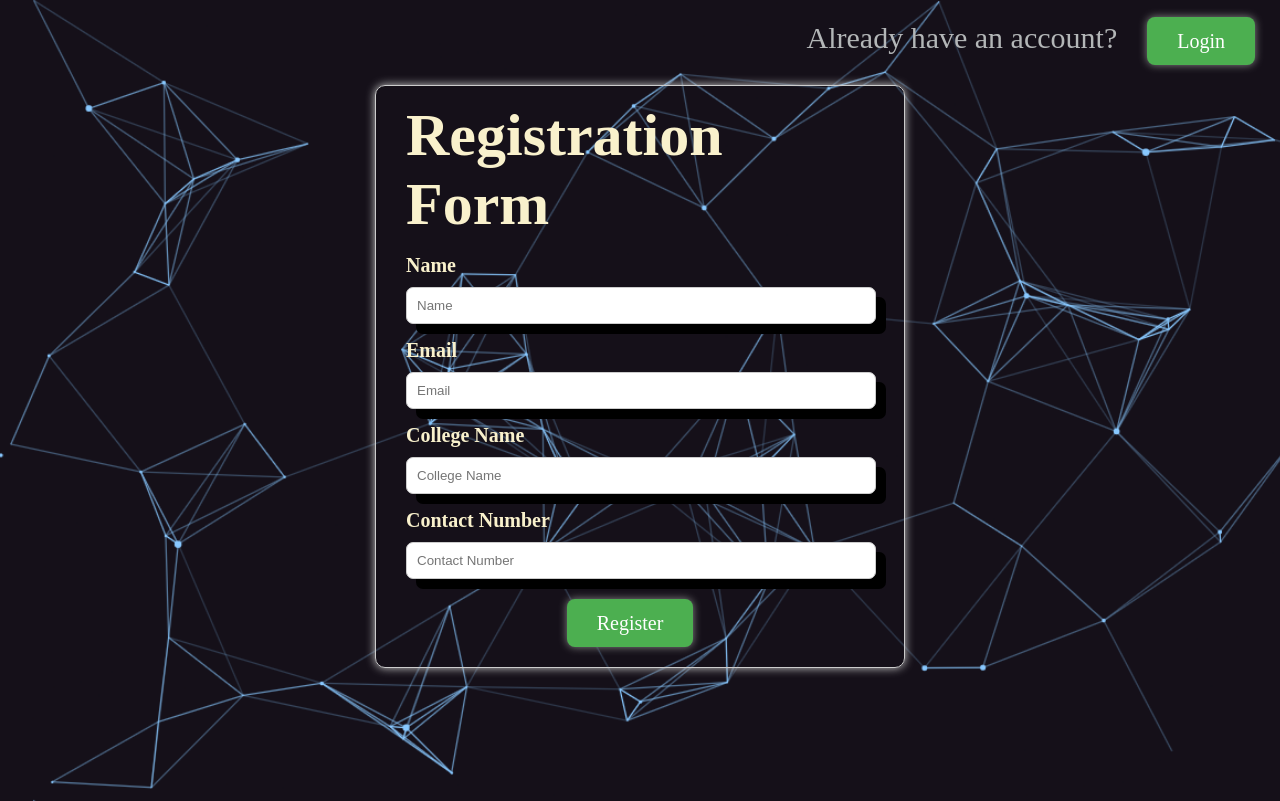
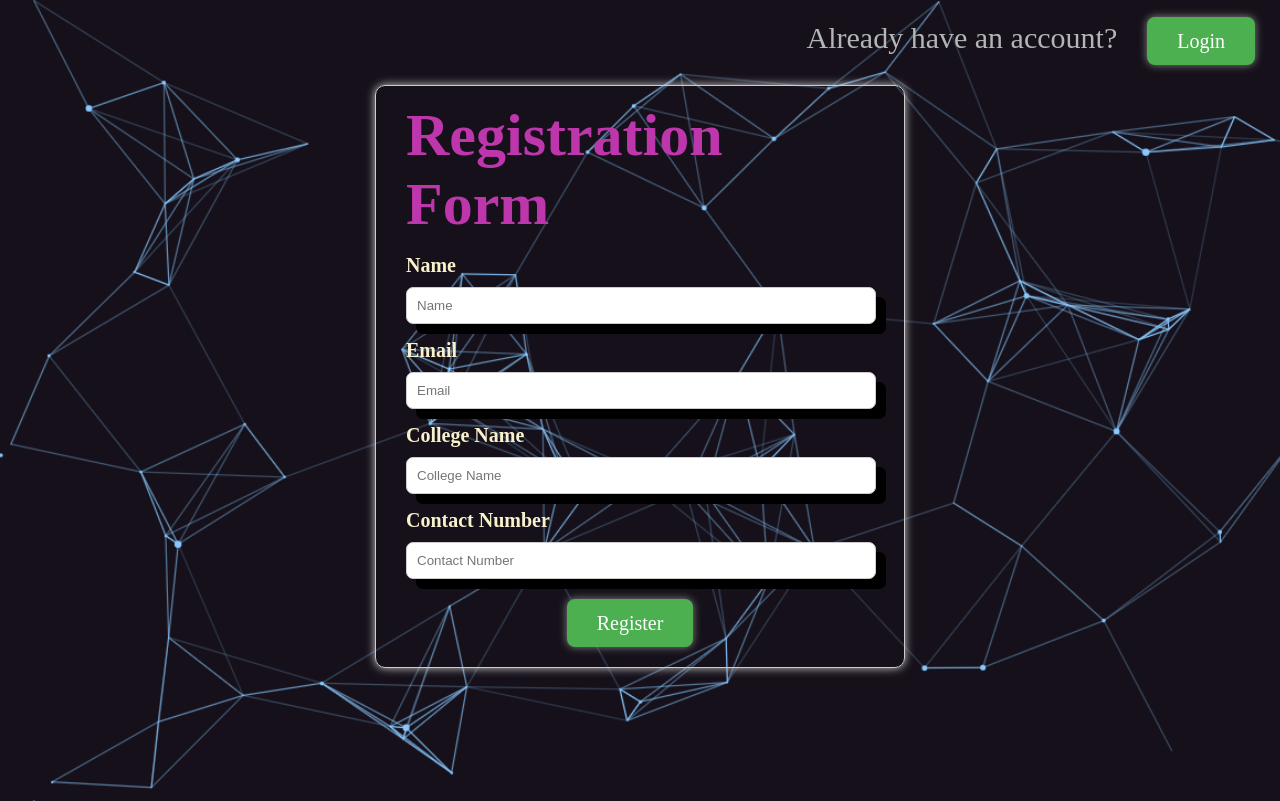
Before and after one commit to abhi692/Elethon, a React (Create React App) app: page /register in a window 1280 px wide. Built offline with nearby package versions, Linux system fonts and the light colour scheme.

Commit message:
font modification

```diff
--- a/package.json
+++ b/package.json
@@ -6,8 +6,10 @@
     "@testing-library/jest-dom": "^5.16.5",
     "@testing-library/react": "^13.4.0",
     "@testing-library/user-event": "^13.5.0",
+    "bootstrap": "^5.2.3",
     "firebase": "^9.16.0",
     "react": "^18.2.0",
+    "react-bootstrap": "^2.7.0",
     "react-dom": "^18.2.0",
     "react-router-dom": "^6.8.0",
     "react-scripts": "^5.0.1",
--- a/public/index.html
+++ b/public/index.html
@@ -9,7 +9,6 @@
       name="description"
       content="Web site created using create-react-app"
     />
-    <link rel="apple-touch-icon" href="%PUBLIC_URL%/logo192.png" />
     <!--
       manifest.json provides metadata used when your web app is installed on a
       user's mobile device or desktop. See https://developers.google.com/web/fundamentals/web-app-manifest/
--- a/src/App.js
+++ b/src/App.js
@@ -4,6 +4,7 @@ import Schedule from "./pages/Schedule";
 import Registration from './pages/Registration';
 import './App.css';
 import React from 'react';
+
 
 function App() {
   return (
--- a/src/index.css
+++ b/src/index.css
@@ -147,12 +147,12 @@ h1:hover span {
 
 .register-title {
   position: relative;
-  font-family: 'Calligraffitti', cursive;
+  font-family: "Calisto MT", Calisto MT;
   margin: auto;
   margin-top: 10px;
   display: flex;
   justify-content: center;
-  color: #F9f1cc;
+  color: #be36ac;
 }
 
 .register-label {
--- a/src/pages/Home.jsx
+++ b/src/pages/Home.jsx
@@ -4,7 +4,7 @@ import { Link } from 'react-router-dom';
 const Home = () => {
 
   return (
-
+    <>
     <div className="container" style ={ { backgroundImage: "url('background for elethon.png')" } }>
       <h1 className='animation'>Welcome to the Online <span>Hackathon</span></h1>
       <p className='second-para'>Presented by Elewayte</p>
@@ -16,6 +16,7 @@ const Home = () => {
       <button className='btn-2'>Register Now</button>
       </Link>
     </div>
+    </>
   );
 }
 
```
Also changed, not shown: 1 other file (tests, documents, lock files or other folders).
